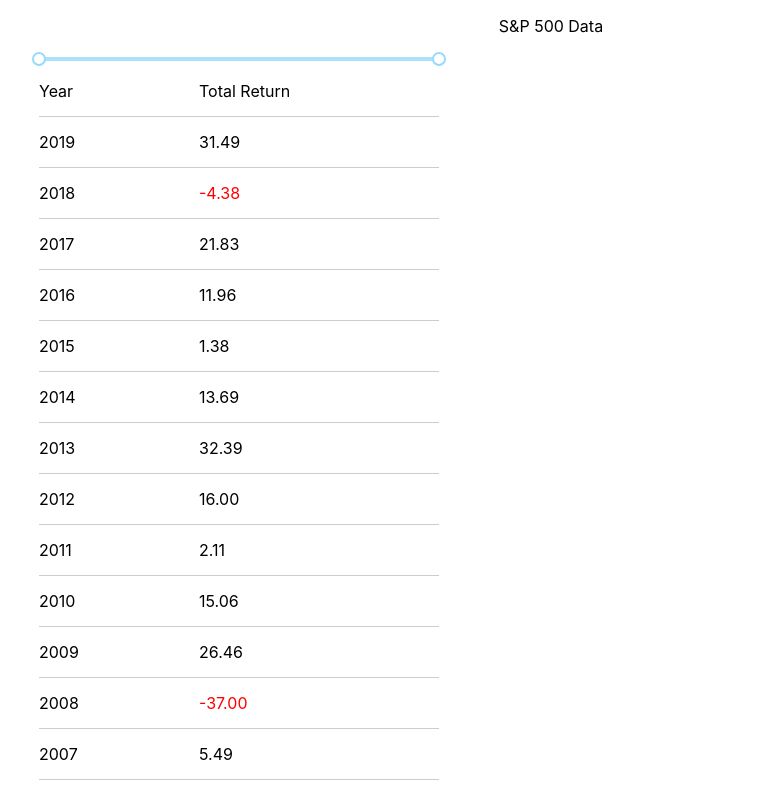
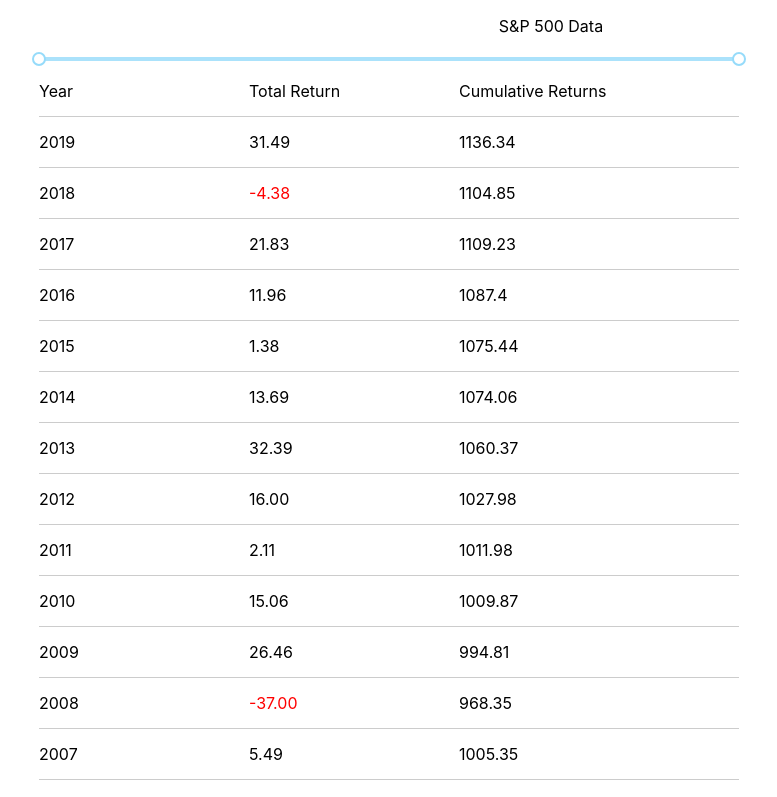
Before and after one commit to GreysonFlippo1/RetireUp_Coding_Test, a React (Create React App) app: page / in a window 1280 px wide. Shown: the top 797 px of the page, without its empty margins (89-866 px from the left). Built offline with nearby package versions, Linux system fonts and the light colour scheme.

Commit message:
added cumulative returns and functionality in it's relation with the slider values

```diff
--- a/package.json
+++ b/package.json
@@ -9,7 +9,7 @@
     "connected-react-router": "^6.6.1",
     "history": "^4.10.1",
     "rc-slider": "^9.1.0",
-    "rc-tooltip": "^4.0.0-alpha.3",
+    "rc-tooltip": "^3.7.3",
     "react": "^16.12.0",
     "react-dom": "^16.12.0",
     "react-redux": "^7.1.3",
--- a/src/components/chartItem.js
+++ b/src/components/chartItem.js
@@ -11,6 +11,13 @@ export default function ChartItem(props){
                 :
                 <p>{props.totalReturn}</p>
             }
+            {
+                (props.cumulativeReturns < 0) ?
+                <p className="redNumber">{props.cumulativeReturns}</p>
+                :
+                <p>{props.cumulativeReturns}</p>
+            }
+
         </div>
     )
 }
--- a/src/components/main.js
+++ b/src/components/main.js
@@ -27,7 +27,7 @@ const handle = (props) => {
     );
   };
 
-const wrapperStyle = { width: 400 };
+const wrapperStyle = { width: 700 };
 
 export default function Main(){
     const sp500data = useSelector(state => state.sp500data);
@@ -47,10 +47,10 @@ export default function Main(){
             {
                 (sp500data && sp500data.length > 0)?
                 <>
-                    <ChartItem key={0} year={"Year"} totalReturn={"Total Return"} />
+                    <ChartItem key={0} year={"Year"} totalReturn={"Total Return"} cumulativeReturns={"Cumulative Returns"}/>
                     {
                         sp500data.map(data => (
-                            <ChartItem key={data.year} year={data.year} totalReturn={data.totalReturn} />
+                            <ChartItem key={data.year} year={data.year} totalReturn={data.totalReturn} cumulativeReturns={data.cumulativeReturn}/>
                         ))
                     }
                 </>
--- a/src/components/store/sp500data.js
+++ b/src/components/store/sp500data.js
@@ -3,6 +3,7 @@
 this is data sourced from https://www.slickcharts.com/sp500/returns/history.json
 data here could also be retrived from an api or database in the future
 */
+
 
 const ALL_DATA = [
     {
@@ -383,6 +384,7 @@ const ALL_DATA = [
     }
     ];
 
+
 const GET_SP500DATA = "GET_SP500DATA";
 
 export const getSp500Data = sp500data => ({
@@ -392,7 +394,14 @@ export const getSp500Data = sp500data => ({
 
 
 export const getSp500DataThunk = (lower,upper) => async dispatch => {
+    let returns = 0;
     let filteredData = ALL_DATA.filter(data => data.year >= lower && data.year <= upper);
+
+    for(let i = filteredData.length-1; i >= 0; i--){
+      returns += (Number(filteredData[i].totalReturn)*100);
+      filteredData[i].cumulativeReturn = returns/100;
+    }
+
     dispatch(getSp500Data(filteredData));
 };
 
--- a/src/index.css
+++ b/src/index.css
@@ -19,14 +19,14 @@ code {
 }
 
 .table{
-  width: 400px;
+  width: 700px;
   border-bottom:1px solid #cccccc;
   display:flex;
   justify-content: left;
 }
 
 .table p{
-  width:40%;
+  width:30%;
   height:100%;
   padding-top:15px;
   padding-bottom:15px;
```
Also changed, not shown: 1 other file (tests, documents, lock files or other folders).
